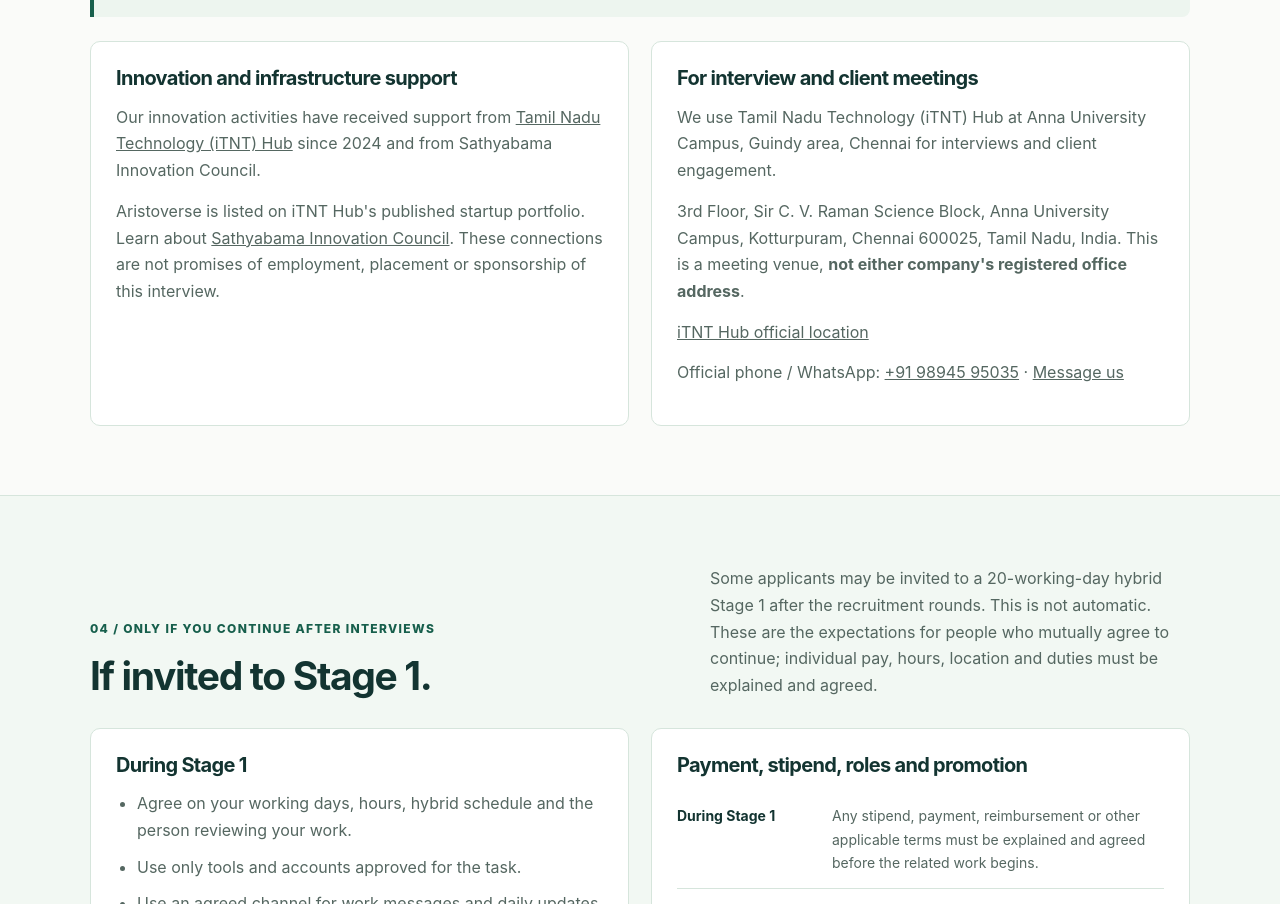
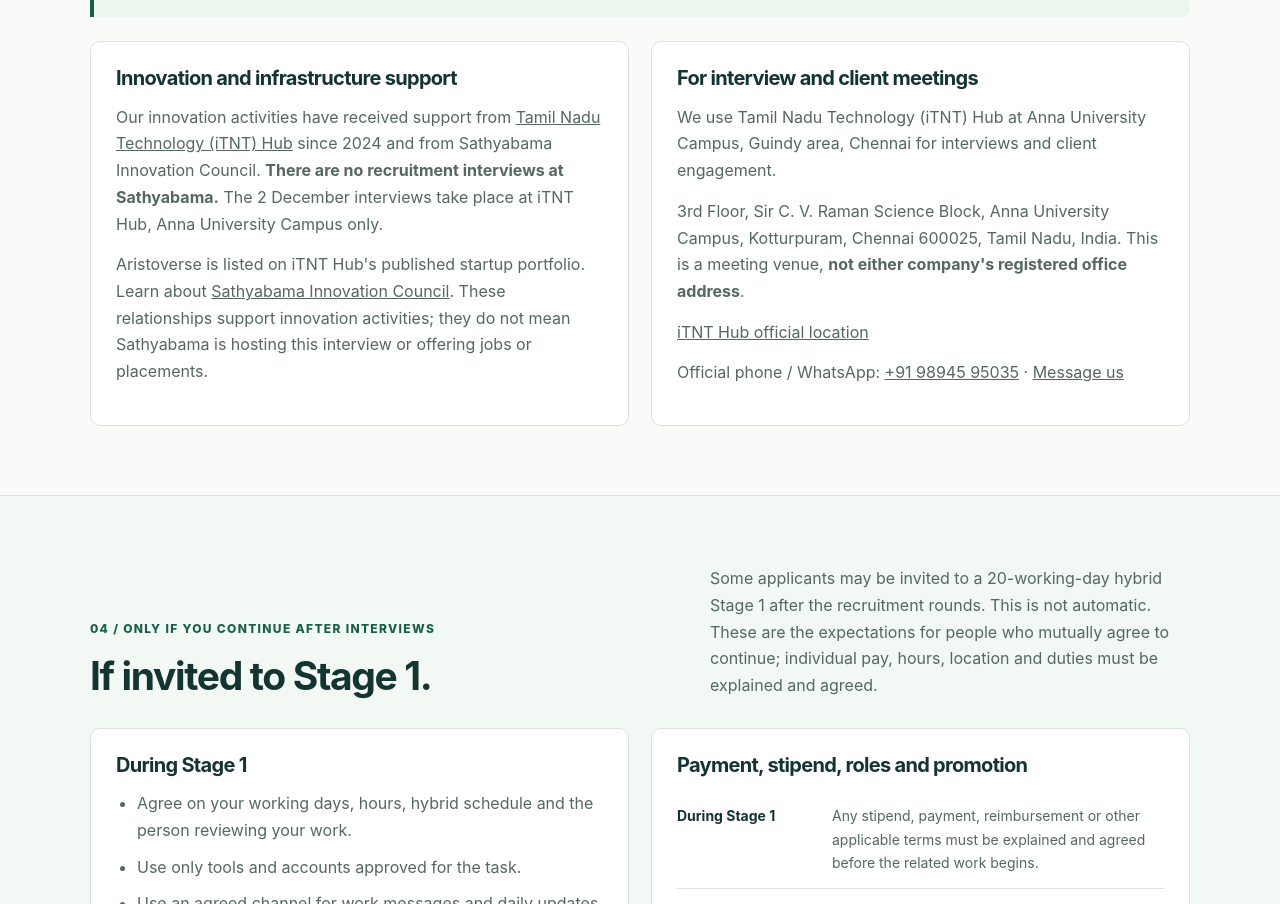
Before and after one commit to IamAristocrat/aristo-multiverse, a website: page induction/index.html in a window 1280 px wide. Shown: the part 3675-4579 px from the top of the page. Drawn offline with Linux system fonts and the light colour scheme.

Commit message:
Clarify Sathyabama is support only, not the Dec 2 interview venue

```diff
--- a/induction/index.html
+++ b/induction/index.html
@@ -205,7 +205,7 @@ footer a{color:var(--green)}
 </div>
 <div class="bar"><strong>Independent company verification</strong><p>Search the names or CINs using the <a href="https://www.mcacdm.nic.in/company-master-details" target="_blank" rel="noopener noreferrer">Ministry of Corporate Affairs company records</a>. You do not need a director's personal LinkedIn profile, DIN, residential address or relatives to verify a business. The public recruitment page intentionally does not display registered office addresses.</p></div>
 <div class="grid2" style="margin-top:24px">
-<div class="fact"><h3>Innovation and infrastructure support</h3><p>Our innovation activities have received support from <a href="https://itnthub.tn.gov.in/portfolio-startups.html" target="_blank" rel="noopener noreferrer">Tamil Nadu Technology (iTNT) Hub</a> since 2024 and from Sathyabama Innovation Council.</p><p>Aristoverse is listed on iTNT Hub's published startup portfolio. Learn about <a href="https://www.sathyabama.ac.in/Centre_for_Innovation_and_Technology_Transfer" target="_blank" rel="noopener noreferrer">Sathyabama Innovation Council</a>. These connections are not promises of employment, placement or sponsorship of this interview.</p></div>
+<div class="fact"><h3>Innovation and infrastructure support</h3><p>Our innovation activities have received support from <a href="https://itnthub.tn.gov.in/portfolio-startups.html" target="_blank" rel="noopener noreferrer">Tamil Nadu Technology (iTNT) Hub</a> since 2024 and from Sathyabama Innovation Council. <strong>There are no recruitment interviews at Sathyabama.</strong> The 2 December interviews take place at iTNT Hub, Anna University Campus only.</p><p>Aristoverse is listed on iTNT Hub's published startup portfolio. Learn about <a href="https://www.sathyabama.ac.in/Centre_for_Innovation_and_Technology_Transfer" target="_blank" rel="noopener noreferrer">Sathyabama Innovation Council</a>. These relationships support innovation activities; they do not mean Sathyabama is hosting this interview or offering jobs or placements.</p></div>
 <div class="fact"><h3>For interview and client meetings</h3><p>We use Tamil Nadu Technology (iTNT) Hub at Anna University Campus, Guindy area, Chennai for interviews and client engagement.</p><p>3rd Floor, Sir C. V. Raman Science Block, Anna University Campus, Kotturpuram, Chennai 600025, Tamil Nadu, India. This is a meeting venue, <strong>not either company's registered office address</strong>.</p><p><a href="https://itnthub.tn.gov.in/contact.html" target="_blank" rel="noopener noreferrer">iTNT Hub official location</a></p><p>Official phone / WhatsApp: <a href="tel:+919894595035">+91 98945 95035</a> · <a href="https://wa.me/919894595035" target="_blank" rel="noopener noreferrer">Message us</a></p></div>
 </div></div></section>
 <section class="section tint" id="terms">
```
